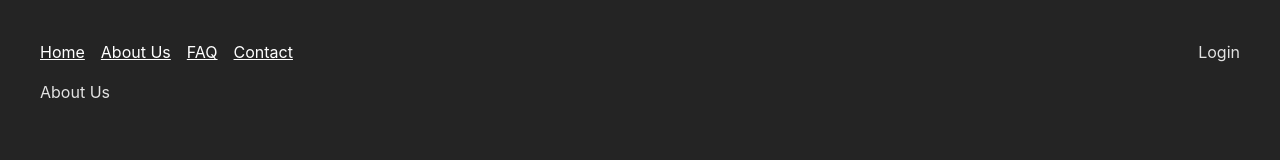
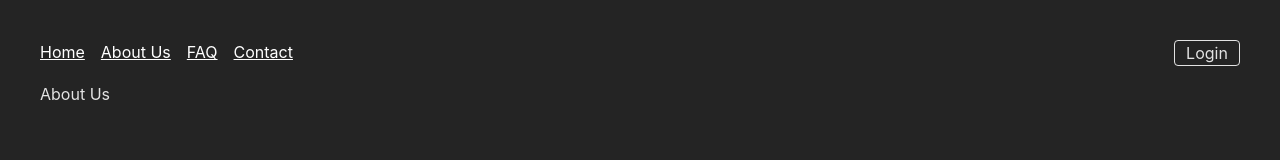
Before and after one commit to vishalicious213/react-router-test, a React (Vite) app: page /about-us in a window 1280 px wide. Shown: the top 160 px of the page. Built offline with nearby package versions, Linux system fonts and the light colour scheme.

Commit message:
styled login-btn

```diff
--- a/src/Login.jsx
+++ b/src/Login.jsx
@@ -9,7 +9,7 @@ const Login = () => {
 
     return (
         <section>
-            <div onClick={handleClick}>{isLoggedIn ? "Logout" : "Login"}</div>
+            <div className="login-btn" onClick={handleClick}>{isLoggedIn ? "Logout" : "Login"}</div>
         </section>
     )
 }
--- a/src/index.css
+++ b/src/index.css
@@ -27,3 +27,17 @@ nav section {
 .nav-link {
   color: white;
 }
+
+.login-btn {
+  border: 1px solid rgba(255, 255, 255, 0.87);
+  cursor: pointer;
+  width: 4rem;
+  text-align: center;
+  border-radius: .25rem;
+}
+
+.login-btn:hover {
+  color: #242424;
+  background: rgba(255, 255, 255, 0.87);
+  font-weight: 600;
+}
```
